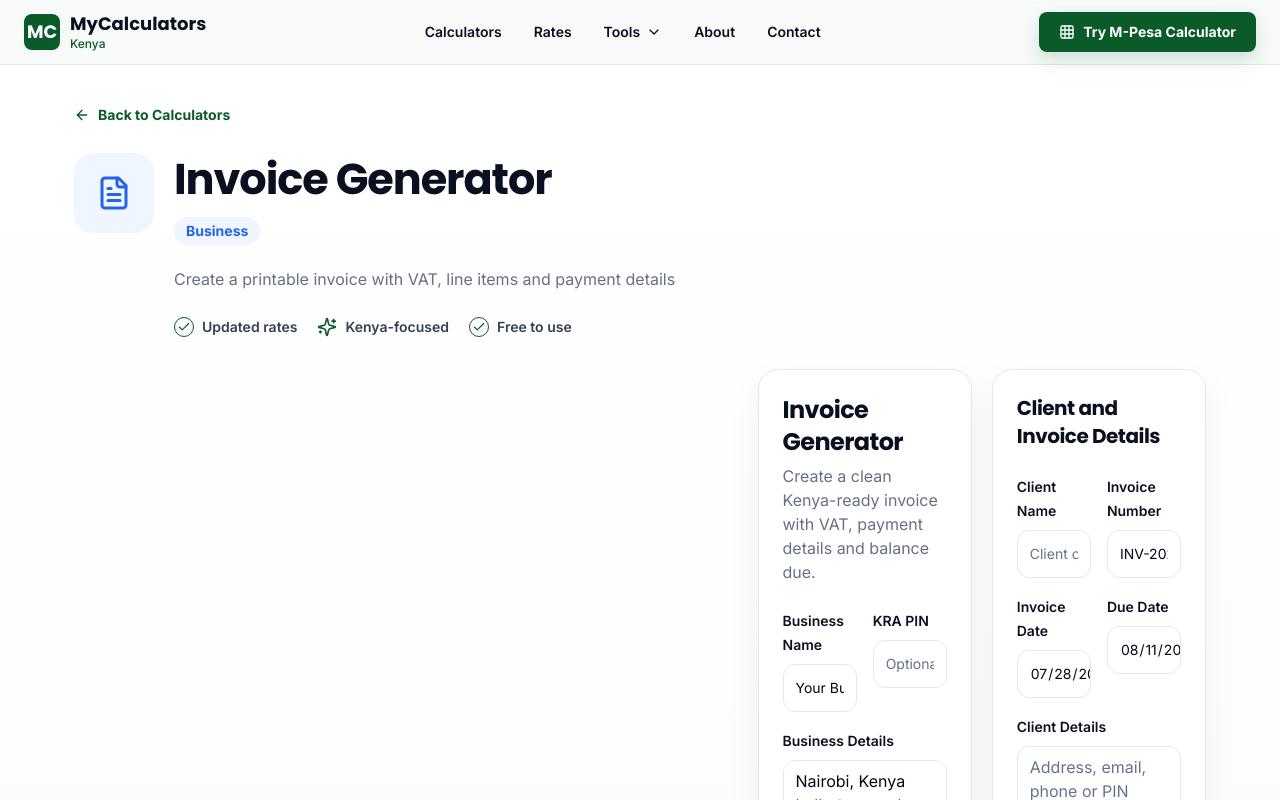
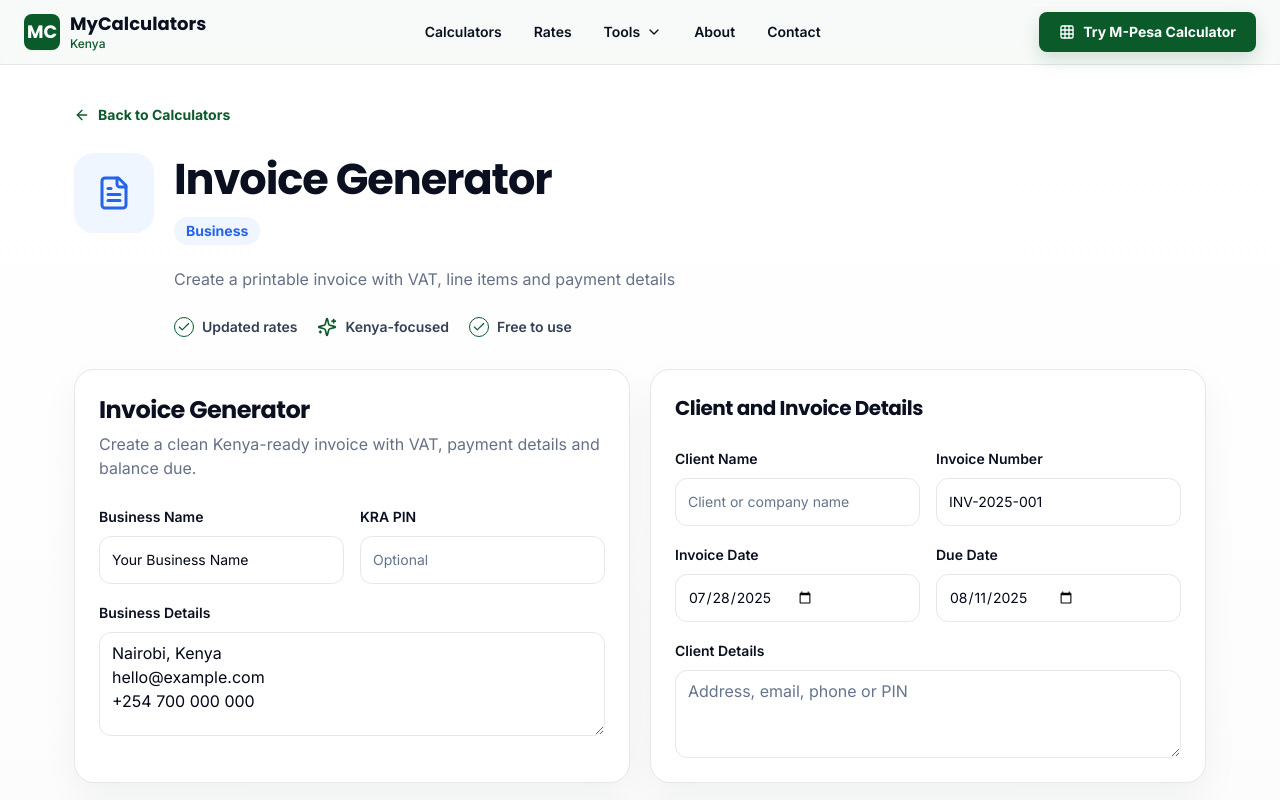
Before and after one commit to gitaucode/mycalculators, a Next.js app: page /invoice-generator in a window 1280 px wide. Shown: the top 800 px of the page. Built offline with nearby package versions, Linux system fonts and the light colour scheme.

Commit message:
Fix invoice generator layout

```diff
--- a/src/components/tools/InvoiceGenerator.tsx
+++ b/src/components/tools/InvoiceGenerator.tsx
@@ -83,12 +83,18 @@ export function InvoiceGenerator() {
   }
 
   return (
-    <div className="invoice-tool w-full max-w-none space-y-6">
+    <div className="invoice-tool calculator-split-native w-full max-w-none space-y-6">
       <style>{`
         .invoice-form-grid {
           display: grid;
           gap: 1.25rem;
           width: 100%;
+        }
+
+        .invoice-print-area {
+          max-width: 900px;
+          margin-left: auto;
+          margin-right: auto;
         }
 
         @media (min-width: 1024px) {
```
